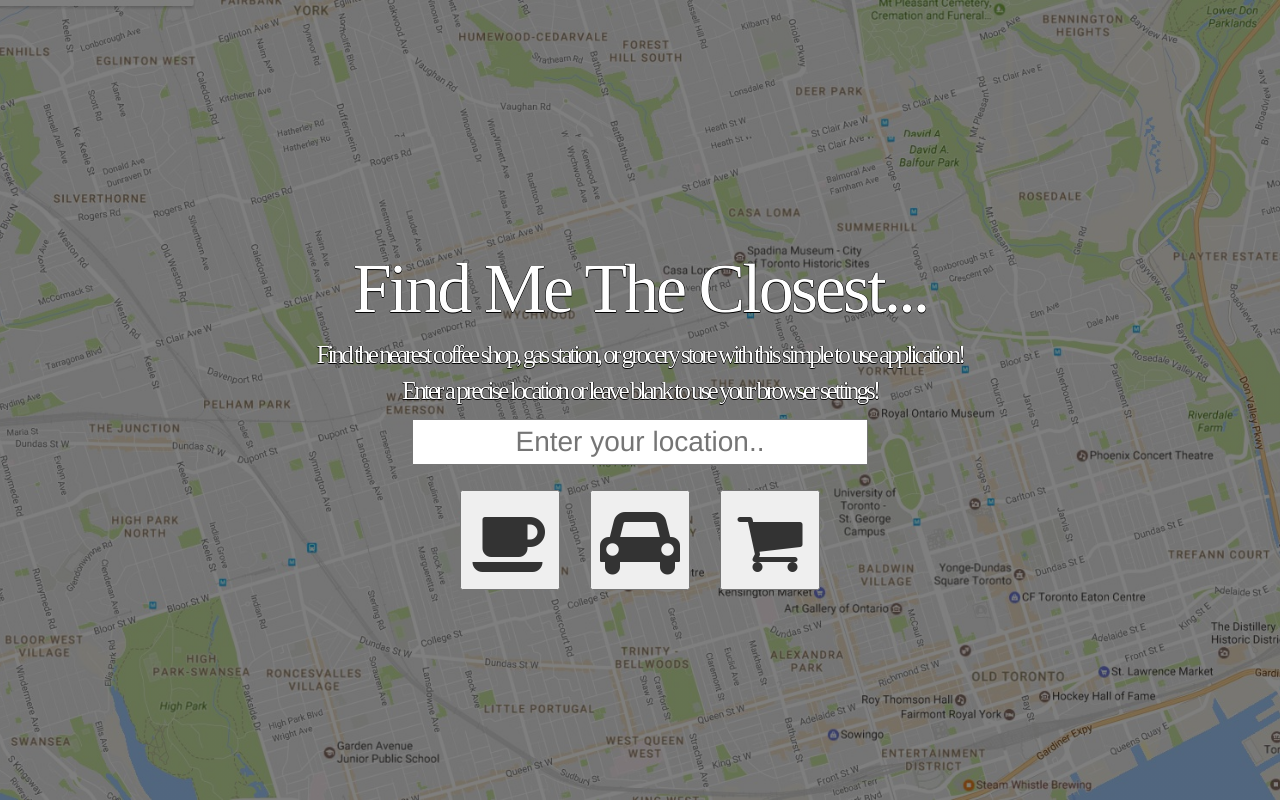
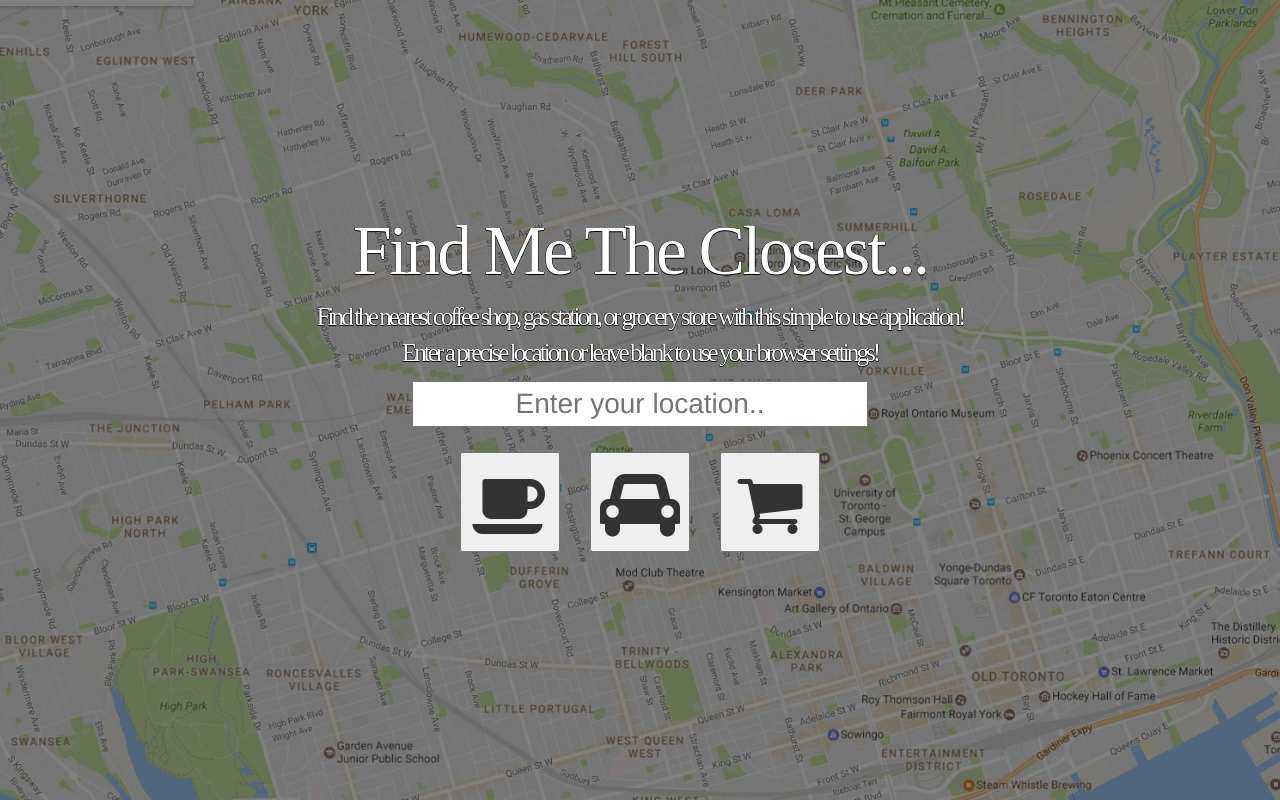
Before and after one commit to ipuljak/find_me_the_closest, a React (Create React App) app: page / in a window 1280 px wide. Built offline with nearby package versions, Linux system fonts and the light colour scheme; no server answers; a web font is replaced by a local one.

Commit message:
Working on geolocation

```diff
--- a/src/core/app/App.css
+++ b/src/core/app/App.css
@@ -6,7 +6,7 @@
 }
 
 .center {
-  padding-top: 18%;
+  padding-top: 15%;
   margin: 0 auto;
 }
 
--- a/src/routes/home/search_bar.js
+++ b/src/routes/home/search_bar.js
@@ -15,6 +15,9 @@ class SearchBar extends Component {
   // Focus on the search bar once it mounts
   componentDidMount() {
     findDOMNode(this.refs.searchInput).focus()
+    navigator.geolocation.getCurrentPosition((position) => {
+      this.setState({term: position.coords.latitude + ', ' + position.coords.longitude})
+    })
   }
 
   // When a location term is submitted
```
